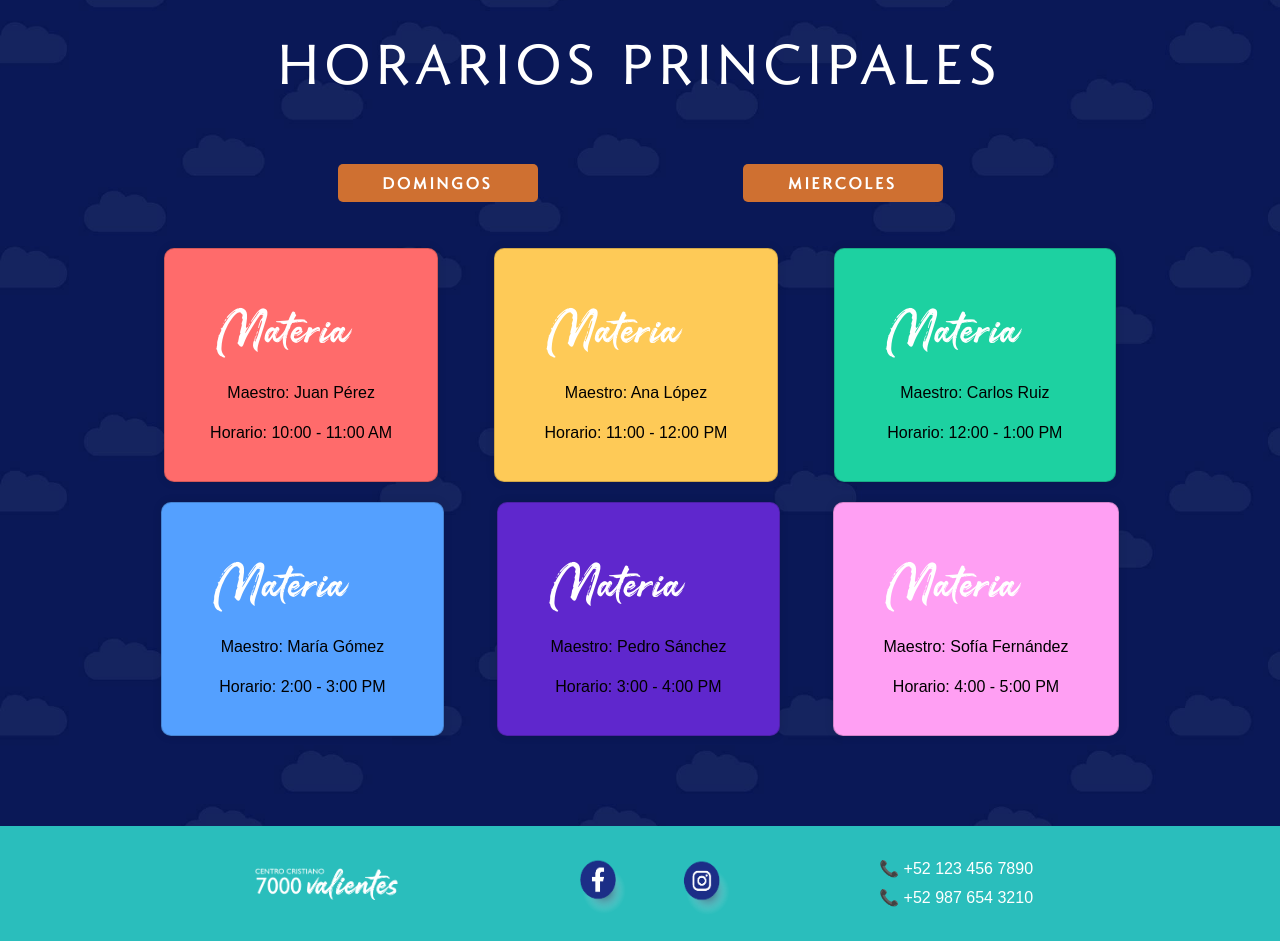
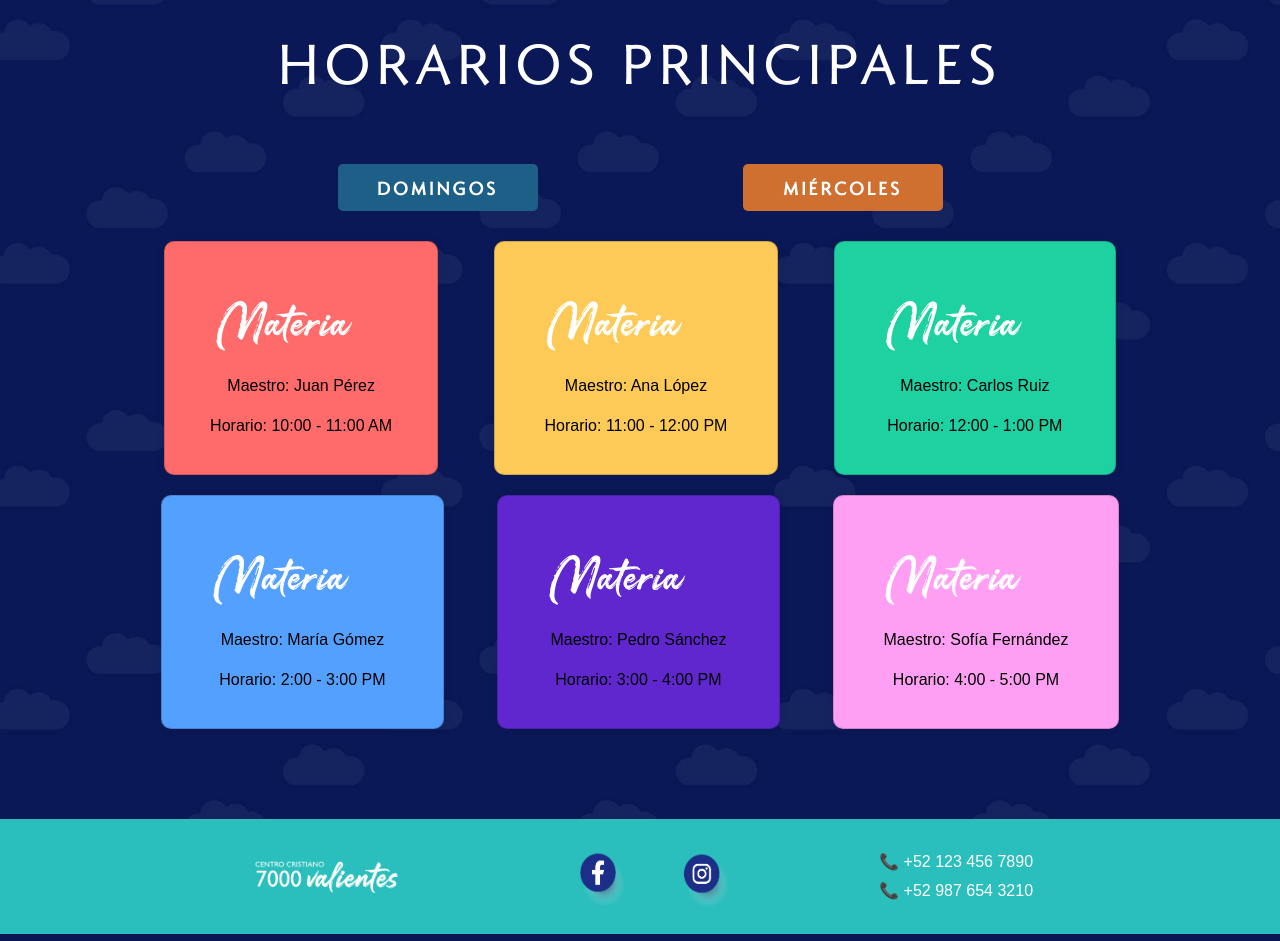
Before and after one commit to Okoruwu/7000VALIENTES, a PHP site: page /vista/modulos.php in a window 1280 px wide. Shown: the part 596-1537 px from the top of the page. Run offline with PHP 8.4, Linux system fonts and the light colour scheme; some libraries are stand-ins or nearby versions.

Commit message:
modulos card completas falta bd

```diff
--- a/css/modulos.css
+++ b/css/modulos.css
@@ -54,29 +54,30 @@ body {
     margin: auto;
 }
 
-.p-mir{
+.btn-horario {
+    font-family: 'Romanica';
     color: white;
-    font-family: 'Romanica';
+    background-color: #cf7031;
+    border: none;
+    padding: 10px 20px;
+    font-size: 18px;
+    cursor: pointer;
+    border-radius: 5px;
+    transition: background 0.3s ease;
+    width: 25vh;
+    font-weight: bold;
+    letter-spacing: 3px;
     text-align: center;
-    padding: 7px;
-    font-weight: bold;
-    border-radius: 5px;
-    background-color: #cf7031;
-    letter-spacing: 3px;
-    width: 25vh;
 }
 
-.p-dom{
-    color: white;
-    text-align: center;
-    font-family: 'Romanica';
-    padding: 7px;
-    font-weight: bold;
-    border-radius: 5px;
-    background-color: #cf7031;
-    letter-spacing: 3px;
-    width: 25vh;
+.btn-horario:hover {
+    background-color: #1d5f87;
 }
+
+.btn-horario.active {
+    background-color: #1d5f87;
+}
+
 
 h1 {
     text-align: center;
@@ -116,13 +117,19 @@ h3 {
     border-radius: 10px;
     box-shadow: 0 0 10px rgba(0, 0, 0, 0.1);
     text-align: center;
-    transition: transform 0.3s ease, box-shadow 0.3s ease;
+    transition: transform 1s ease, box-shadow 0.3s ease;
 }
 
-/* Animación de hover para las tarjetas */
 .card:hover {
     transform: translateY(-10px);
     box-shadow: 0 0 15px rgba(0, 0, 0, 0.2);
+}
+
+.card.flip {
+    transform: rotateY(180deg);
+}
+.card-back {
+    transform: rotateY(180deg);
 }
 
 /* Efecto de clic en las tarjetas */
--- a/vista/modulos.php
+++ b/vista/modulos.php
@@ -49,44 +49,46 @@
         <h1> HORARIOS PRINCIPALES </h1>
 
         <div class="text-horarios">
-            <p class="p-dom">DOMINGOS</p>
-            <p class="p-mir">MIERCOLES</p>
+        <button class="btn-horario active" id="btn-dom">DOMINGOS</button>
+        <button class="btn-horario" id="btn-mir">MIÉRCOLES</button>
         </div>
 
         <div class="container">
             <div class="card">
-                <h3>Materia 1</h3>
-                <p>Maestro: Juan Pérez</p>
-                <p>Horario: 10:00 - 11:00 AM</p>
+            <h3></h3>
+        <p class="profesor"></p>
+        <p class="horario"></p>
+
             </div>
             <div class="card">
-                <h3>Materia 2</h3>
-                <p>Maestro: Ana López</p>
-                <p>Horario: 11:00 - 12:00 PM</p>
+            <h3></h3>
+        <p class="profesor"></p>
+        <p class="horario"></p>
             </div>
             <div class="card">
-                <h3>Materia 3</h3>
-                <p>Maestro: Carlos Ruiz</p>
-                <p>Horario: 12:00 - 1:00 PM</p>
+            <h3></h3>
+        <p class="profesor"></p>
+        <p class="horario"></p>
             </div>
             <div class="card">
-                <h3>Materia 4</h3>
-                <p>Maestro: María Gómez</p>
-                <p>Horario: 2:00 - 3:00 PM</p>
+            <h3></h3>
+        <p class="profesor"></p>
+        <p class="horario"></p>
             </div>
             <div class="card">
-                <h3>Materia 5</h3>
-                <p>Maestro: Pedro Sánchez</p>
-                <p>Horario: 3:00 - 4:00 PM</p>
+            <h3></h3>
+        <p class="profesor"></p>
+        <p class="horario"></p>
             </div>
             <div class="card">
-                <h3>Materia 6</h3>
-                <p>Maestro: Sofía Fernández</p>
-                <p>Horario: 4:00 - 5:00 PM</p>
+            <h3></h3>
+        <p class="profesor"></p>
+        <p class="horario"></p>
             </div>
         </div>
     </div>
 
+    <script src="../js/modulos.js"></script>
     <script src="../js/load.js"></script>
 
     <?php include '../modulos/footer.php'; ?>
```
Also changed, not shown: js/modulos.js (added, +45 -0 lines).
